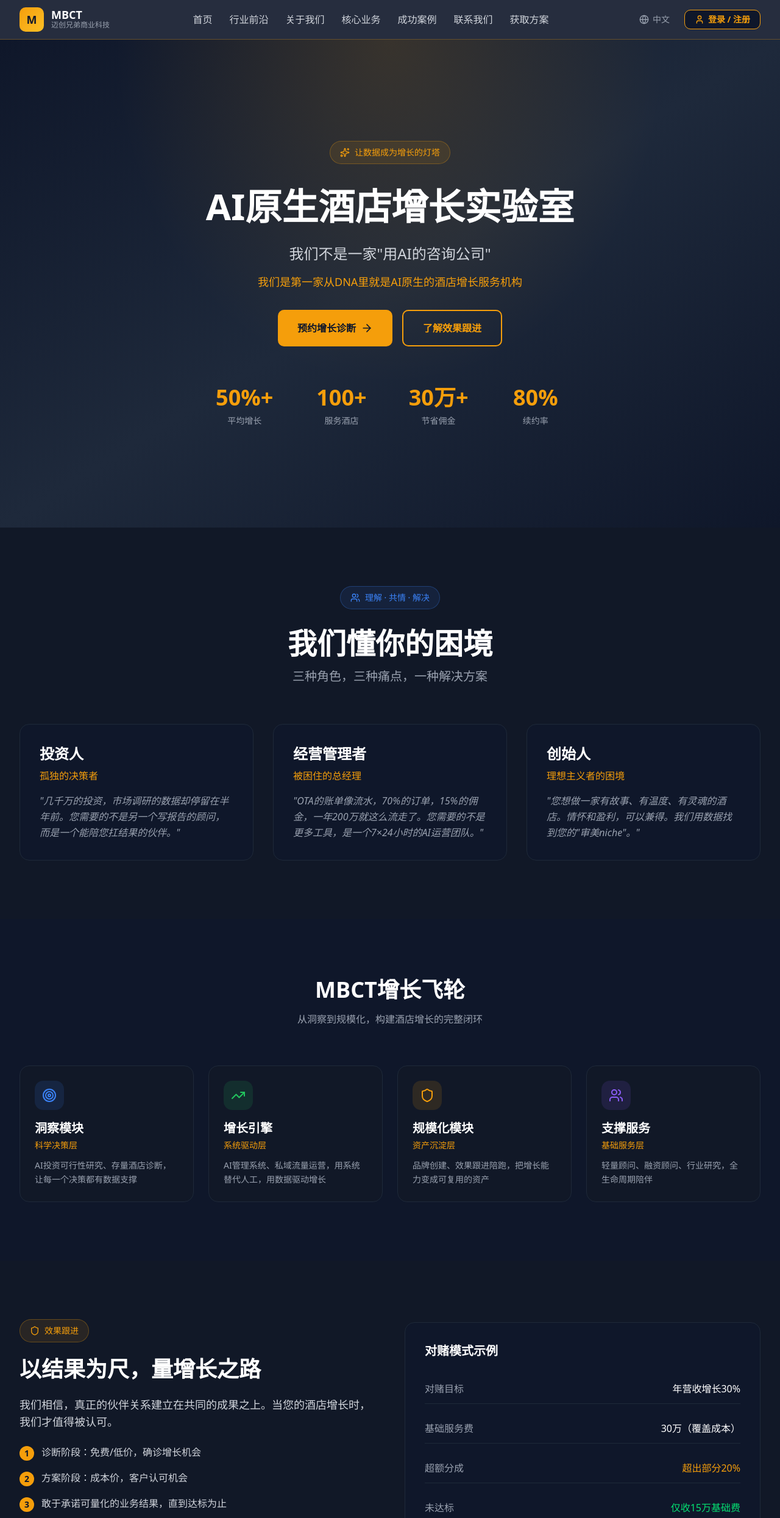
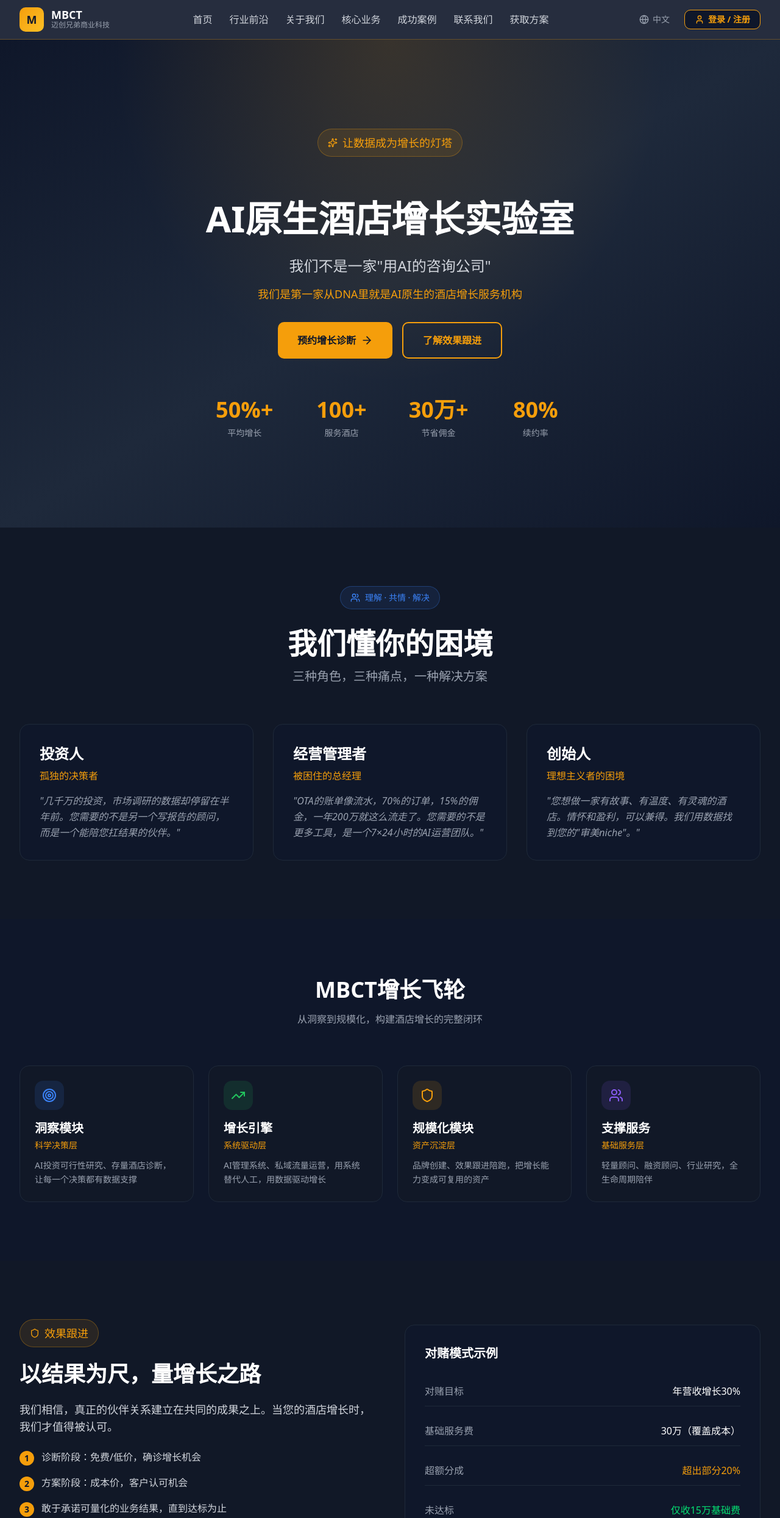
Before and after one commit to Michaelzp53/mbct-website, a Next.js app: page /en/ in a window 1280 px wide. Shown: the top 2489 px of the page at 61% size. Built offline with nearby package versions, Linux system fonts and the light colour scheme.

Commit message:
首页标语字体加大一倍，间距增大

```diff
--- a/src/app/[lang]/page.tsx
+++ b/src/app/[lang]/page.tsx
@@ -12,9 +12,9 @@ export default function HomePage() {
 
         <div className="relative z-10 max-w-7xl mx-auto px-4 sm:px-6 lg:px-8 text-center">
           {/* Badge */}
-          <div className="inline-flex items-center gap-2 px-4 py-2 rounded-full bg-[#f59e0b]/10 border border-[#f59e0b]/30 mb-8">
+          <div className="inline-flex items-center gap-2 px-4 py-2 rounded-full bg-[#f59e0b]/10 border border-[#f59e0b]/30 mb-16">
             <Sparkles className="w-4 h-4 text-[#f59e0b]" />
-            <span className="text-[#f59e0b] text-sm font-medium">让数据成为增长的灯塔</span>
+            <span className="text-[#f59e0b] text-lg font-medium">让数据成为增长的灯塔</span>
           </div>
 
           {/* Main Headline */}
@@ -170,7 +170,7 @@ export default function HomePage() {
             <div>
               <div className="inline-flex items-center gap-2 px-4 py-2 rounded-full bg-[#f59e0b]/10 border border-[#f59e0b]/30 mb-6">
                 <Shield className="w-4 h-4 text-[#f59e0b]" />
-                <span className="text-[#f59e0b] text-sm font-medium">效果跟进</span>
+                <span className="text-[#f59e0b] text-lg font-medium">效果跟进</span>
               </div>
               <h2 className="text-3xl md:text-4xl font-bold text-white mb-6">
                 以结果为尺，量增长之路
```
